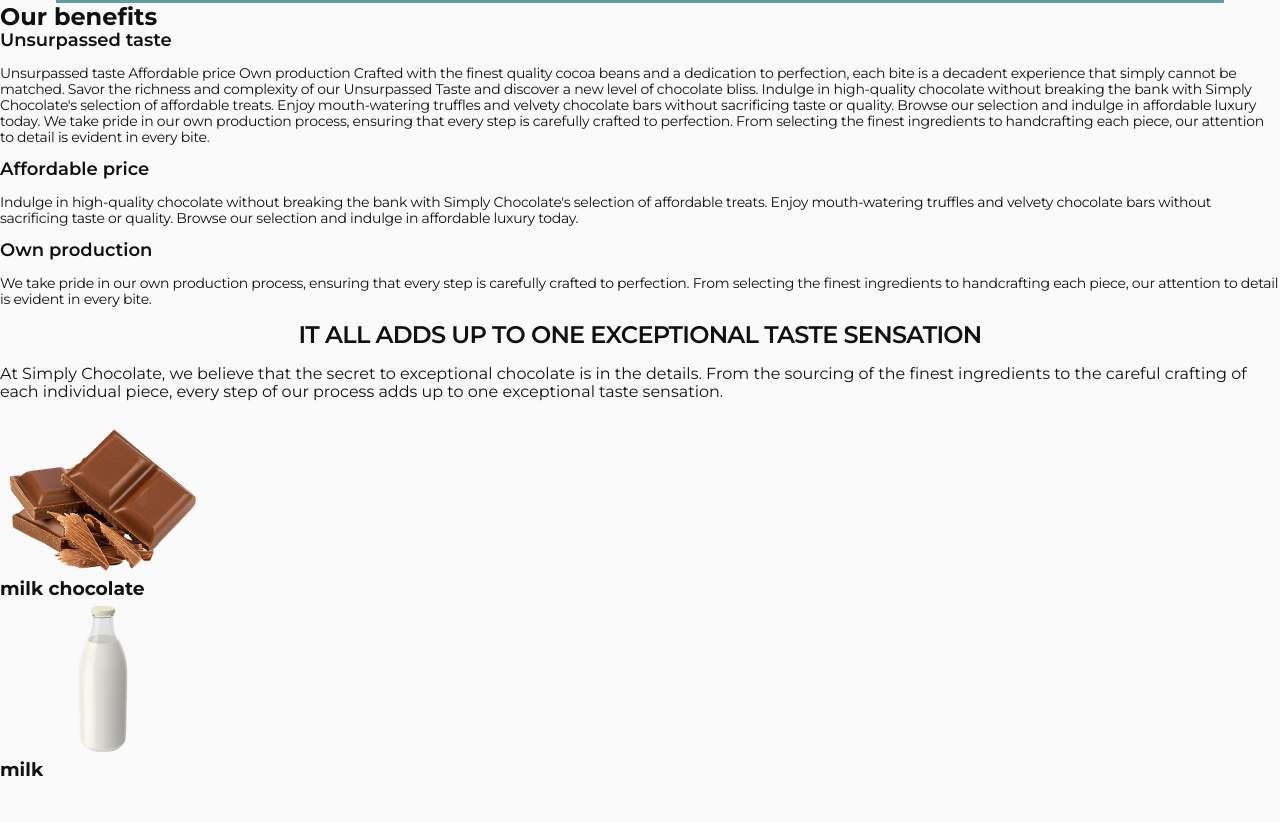
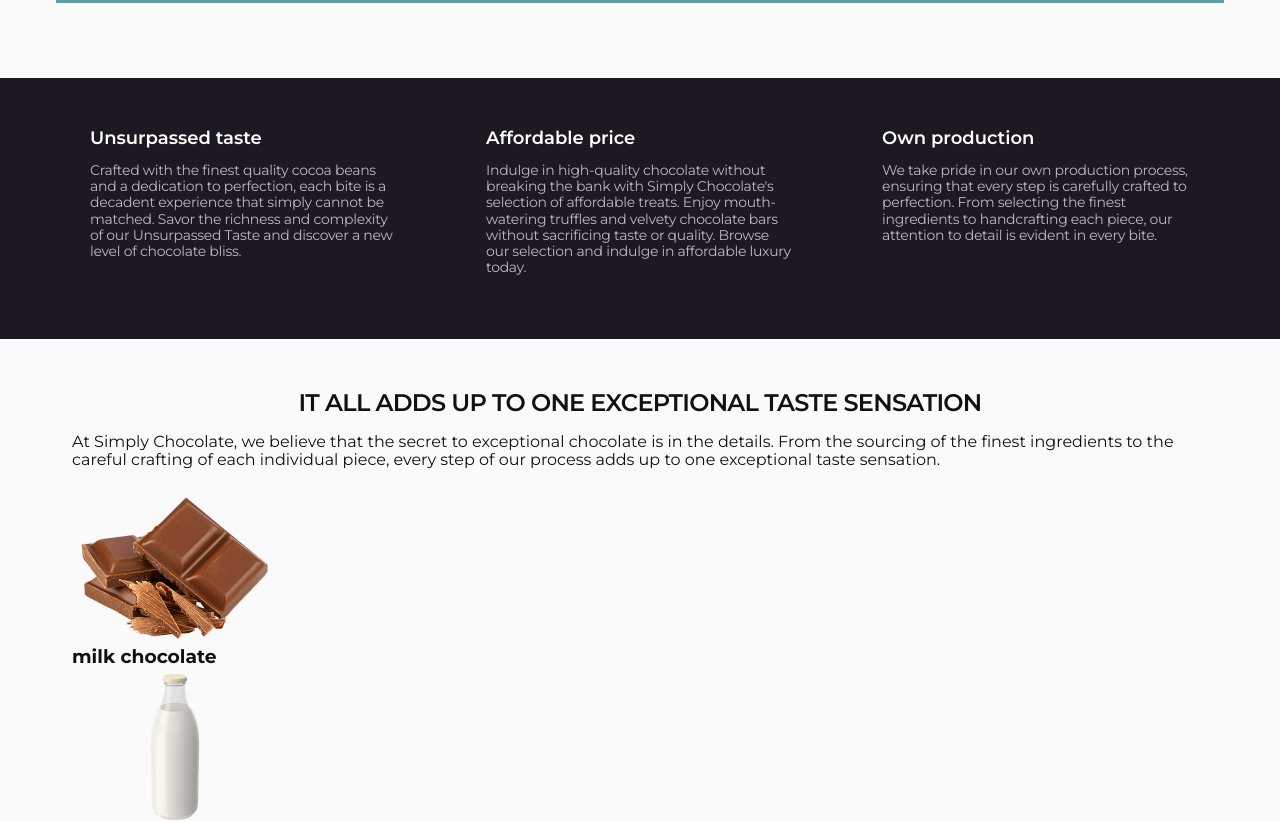
Before and after one commit to olnahaichuk/simply_chocolate, a plain HTML site: page index.html in a window 1280 px wide. Shown: the part 677-1499 px from the top of the page. Drawn offline with nearby package versions, Linux system fonts and the light colour scheme.

Commit message:
benefits css

```diff
--- a/css/styles.css
+++ b/css/styles.css
@@ -134,13 +134,36 @@ body {
 }
 /*=====/Hero Styles===== */
 /*=====Benefits Section Styles===== */
+.benefits {
+  background-color: #1e1823;
+  margin-top: 75px;
+  margin-bottom: 50px;
+  padding-top: 50px;
+  padding-bottom: 50px;
+}
+.benefits-container {
+  padding-left: 34px;
+  padding-right: 34px;
+}
+.benefits-title {
+  display: none;
+}
 .benefits-list-title {
   font-weight: 600;
   font-size: 18px;
+  color: #fff;
 }
 .benefits-list-text {
   font-size: 14px;
   letter-spacing: -0.02em;
+  color: rgba(255, 255, 255, 0.7);
+}
+.benefits-list {
+  display: flex;
+  column-gap: 88px;
+}
+.benefits-item {
+  width: calc((100% - 2 * 88px) / 3);
 }
 /*=====/Benefits Section Styles===== */
 /*=====Ingridients Section Styles===== */
--- a/index.html
+++ b/index.html
@@ -48,17 +48,16 @@
       </section>
       <!-- /Hero Section  -->
        <!-- Benefits Section  -->
-      <section id="benefits">
+      <section  class="benefits" id="benefits">
+        <div class="container benefits-container">
         <h2 class="benefits-title">Our benefits</h2>
         <ul class="benefits-list">
             <li class="benefits-item">
               <h3 class="benefits-list-title">Unsurpassed taste</h3>
-              <p class="benefits-list-text">Unsurpassed taste
-                Affordable price
-                Own production
-                Crafted with the finest quality cocoa beans and a dedication to perfection, each bite is a decadent experience that simply cannot be matched. Savor the richness and complexity of our Unsurpassed Taste and discover a new level of chocolate bliss.
-                Indulge in high-quality chocolate without breaking the bank with Simply Chocolate's selection of affordable treats. Enjoy mouth-watering truffles and velvety chocolate bars without sacrificing taste or quality. Browse our selection and indulge in affordable luxury today.
-                We take pride in our own production process, ensuring that every step is carefully crafted to perfection. From selecting the finest ingredients to handcrafting each piece, our attention to detail is evident in every bite.</p>
+              <p class="benefits-list-text">
+                Crafted with the finest quality cocoa beans and a dedication to perfection, each bite is a decadent experience that
+                simply cannot be matched. Savor the richness and complexity of our Unsurpassed Taste and discover a new level of
+                chocolate bliss.</p>
             </li>
             <li class="benefits-item">
                 <h3 class="benefits-list-title">Affordable price</h3>
@@ -69,10 +68,12 @@
                 <p class="benefits-list-text">We take pride in our own production process, ensuring that every step is carefully crafted to perfection. From selecting the finest ingredients to handcrafting each piece, our attention to detail is evident in every bite.</p>
             </li>
         </ul>
+        </div>
       </section>
       <!-- /Benefits Section  -->
        <!-- Ingridients Section -->
       <section class="ingridients">
+        <div class="container">
         <h3 class="ingridients-section-title ">it all adds up to one exceptional taste sensation</h3>
         <p>At Simply Chocolate, we believe that the secret to exceptional chocolate is in the details. From the sourcing of the finest ingredients to the careful crafting of each individual piece, every step of our process adds up to one exceptional taste sensation.</p>
         <ul>
@@ -97,9 +98,12 @@
                 <h3>semi-sweeet-chocolate</h3>
             </li>
         </ul>
+        </div>
       </section>
       <!-- /Ingridients Section -->
+       <!-- How made Section -->
       <section id="how-made">
+        <div class="container">
         <h2>how it’s made?</h2>
         <img src="./images/how-its-made/process.jpg" alt="Process image">
         <h3>Try  our chocolates today and discover the perfect balance of flavor</h3>
@@ -111,8 +115,12 @@
             <li>Pour the chocolate into special containers (can be replaced with ice molds). Allow to cool and harden.</li>
 
         </ul>
+        </div>
       </section>
+      <!-- /How made Section -->
+      <!-- Rewievs Section  -->
       <section id="reviews">
+        <div class="container">
         <h2 >Chocolate is loved</h2>
         <ul>
             <li>
@@ -132,10 +140,13 @@
             </li>
         </ul>
         <button type="button">Leave  a review</button>
+        </div>
       </section>
+      <!-- /Rewievs Section  -->
     </main>
     <footer>
         <section>
+          <div class="container">
             <h2>Chocolate a delicious cure for a bad day</h2>
             <address>
                 <p>Contact us</p>
@@ -157,6 +168,7 @@
                   </li>
                 </ul>
               </nav>
+              </div>
         </section>
     </footer>
   </body>
```
